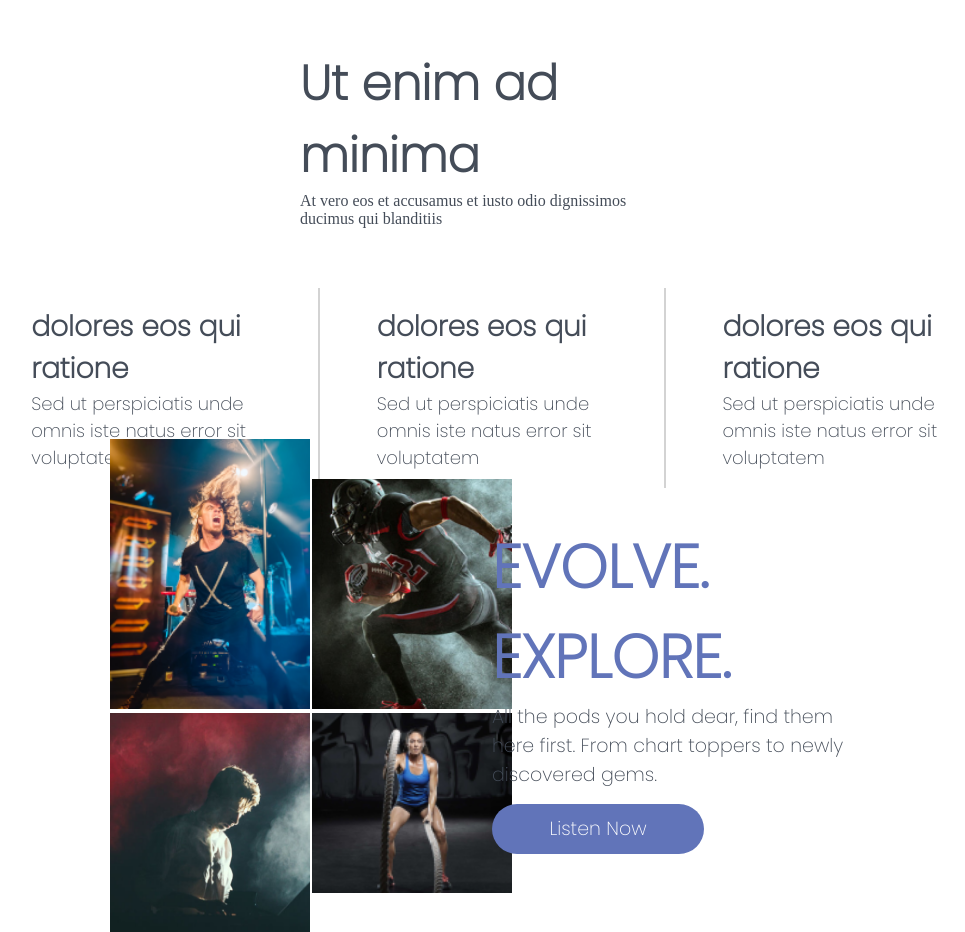
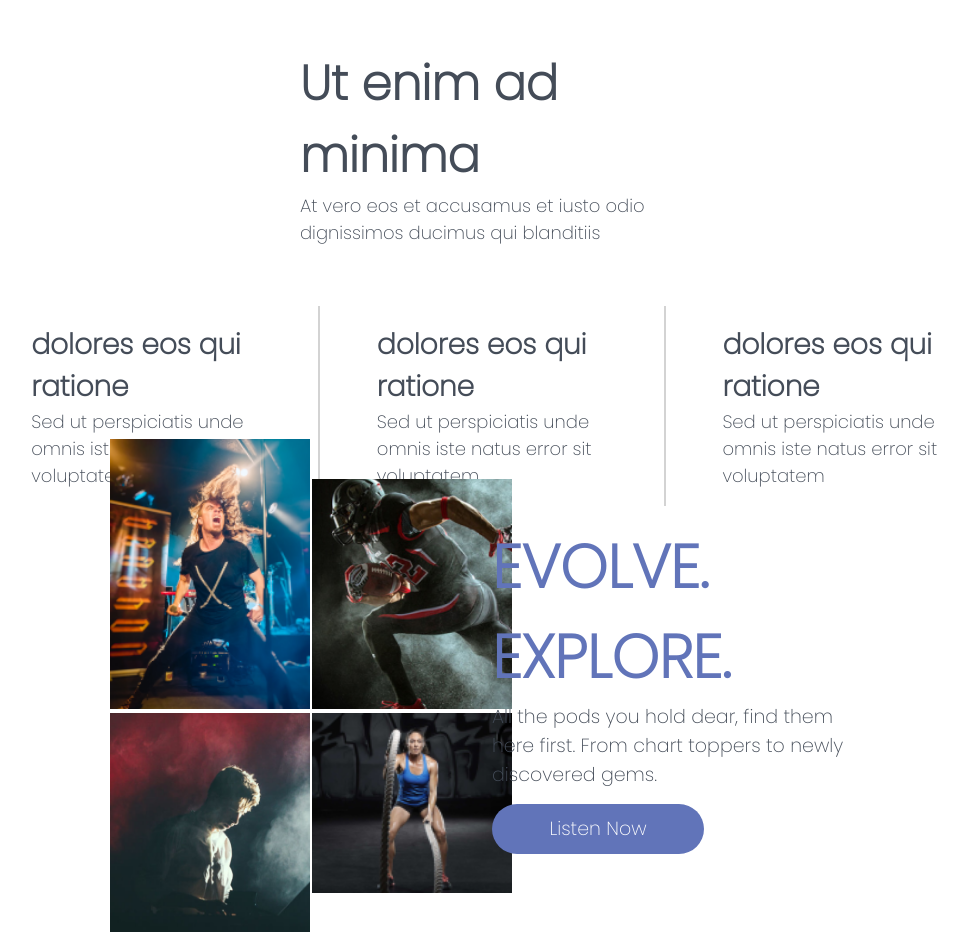
Before and after one commit to Swayamsvk/sur-sparrow-task, a PHP site: page / in a window 1280 px wide. Shown: the part 1304-2236 px from the top of the page, without its empty margins (148-1113 px from the left). Run offline with PHP 8.4, Linux system fonts and the light colour scheme.

Commit message:
modified half

```diff
--- a/css/style.css
+++ b/css/style.css
@@ -188,7 +184,7 @@
   left: -36px;
 }
 
-.box-sub-sec-two-one {
+.secondSection .box-sub-one {
   display: flex;
   flex-direction: column;
   justify-content: center;
@@ -198,23 +194,23 @@
   margin: auto;
 }
 
-.text-big-sub-sec-two-one {
+.secondSection .box-sub-one .text-big {
   font-size: 48px;
   font-weight: 700;
   font-family: "Poppins", sans-serif;
 }
 
-.text-color-sub-sec-two-one {
+.secondSection .box-sub-one .text-color {
   color: #444c58;
 }
 
-.text-small-sub-sec-two-one {
+.secondSection .box-sub-one .text-small {
   font-size: 18px;
   font-weight: 300;
   font-family: "Poppins", sans-serif;
 }
 
-.box-sub-sec-two-two {
+.secondSection .box-sub-two {
   display: flex;
   justify-content: center;
   align-items: center;
@@ -224,50 +220,54 @@
   height: 40%;
 }
 
-.firstHalf-sub-sec-two-two {
+.secondSection .box-sub-two .firstHalf {
   width: 20%;
   display: flex;
   flex-direction: column;
   justify-content: center;
 }
 
-.secondHalf-sub-sec-two-two {
+.secondSection .box-sub-two .secondHalf {
   width: 20%;
   display: flex;
   flex-direction: column;
   justify-content: center;
 }
 
-.thirdHalf-sub-sec-two-two {
+.secondSection .box-sub-two .thirdHalf {
   width: 20%;
   display: flex;
   flex-direction: column;
   justify-content: center;
 }
 
-.text-big-sub-sec-two-two {
+.text-big-commonHalf {
   font-size: 28px;
   font-weight: 600;
   font-family: "Poppins", sans-serif;
 }
 
-.text-small-sub-sec-two-two {
+.text-small-commonHalf {
   font-size: 18px;
   font-weight: 300;
   font-family: "Poppins", sans-serif;
 }
 
-.div-sub-sec-two-two {
+.divc-commonHalf {
   width: 10%;
   display: flex;
   justify-content: center;
 }
 
-.divider-sub-sec-two-two {
+.divider-commonHalf {
   height: 200px;
   width: 2px;
   background-color: #d3d3d3;
   display: inline-block;
+}
+
+.text-color-commonHalf {
+  color: #444c58;
 }
 
 .thirdSection {
--- a/index.html
+++ b/index.html
@@ -39,22 +39,22 @@
   </nav>
 
   <section class="background firstSection">
-    <div class="box-main-sec-one">
-      <div class="firstHalf-sec-one">
-        <p class="text-big-sec-one">Where words Fail,Music Speaks.</p>
+    <div class="box-main">
+      <div class="firstHalf">
+        <p class="text-big">Where words Fail,Music Speaks.</p>
       </div>
     </div>
   </section>
   <section class="secondSection">
-    <div class="box-main-sec-two">
-      <div class="firstHalf-sec-two">
-        <p class="text-big-sec-two text-color-sec-two">Live Sports.</p>
-        <p class="text-big-sec-two text-color-sec-two">Music.</p>
-        <p class="text-big-sec-two text-color-sec-two">News.</p>
-        <p class="text-big-sec-two text-color-sec-two">Podcasts.</p>
+    <div class="box-main">
+      <div class="firstHalf">
+        <p class="text-big text-color">Live Sports.</p>
+        <p class="text-big text-color">Music.</p>
+        <p class="text-big text-color">News.</p>
+        <p class="text-big text-color">Podcasts.</p>
 
       </div>
-      <div class="secondHalf-sec-two">
+      <div class="secondHalf">
 
         <div class="timeline">
           <div class="outer">
@@ -86,32 +86,32 @@
         </div>
       </div>
     </div>
-    <div class="box-sub-sec-two-one">
-      <p class="text-big-sub-sec-two-one text-color-sub-sec-two-one">Ut enim ad minima</p>
-      <p class="text-small-sub-sec text-color-sub-sec-two-one">At vero eos et accusamus et iusto odio dignissimos
+    <div class="box-sub-one">
+      <p class="text-big text-color">Ut enim ad minima</p>
+      <p class="text-small text-color">At vero eos et accusamus et iusto odio dignissimos
         ducimus qui blanditiis</p>
     </div>
-    <div class="box-sub-sec-two-two">
-      <div class="firstHalf-sub-sec-two-two">
-        <p class="text-big-sub-sec-two-two text-color-sub-sec-two-one">dolores eos qui ratione</p>
-        <p class="text-small-sub-sec-two-two text-color-sub-sec-two-one">Sed ut perspiciatis unde omnis iste natus error
+    <div class="box-sub-two">
+      <div class="firstHalf">
+        <p class="text-big-commonHalf text-color-commonHalf">dolores eos qui ratione</p>
+        <p class="text-small-commonHalf text-color-commonHalf">Sed ut perspiciatis unde omnis iste natus error
           sit voluptatem</p>
       </div>
-      <div class="div-sub-sec-two-two">
-        <span class="divider-sub-sec-two-two"></span>
+      <div class="divc-commonHalf">
+        <span class="divider-commonHalf"></span>
       </div>
 
-      <div class="secondHalf-sub-sec-two-two">
-        <p class="text-big-sub-sec-two-two text-color-sub-sec-two-one">dolores eos qui ratione</p>
-        <p class="text-small-sub-sec-two-two text-color-sub-sec-two-one">Sed ut perspiciatis unde omnis iste natus error
+      <div class="secondHalf">
+        <p class="text-big-commonHalf text-color-commonHalf">dolores eos qui ratione</p>
+        <p class="text-small-commonHalf text-color-commonHalf">Sed ut perspiciatis unde omnis iste natus error
           sit voluptatem</p>
       </div>
-      <div class="div-sub-sec-two-two">
-        <span class="divider-sub-sec-two-two"></span>
+      <div class="divc-commonHalf">
+        <span class="divider-commonHalf"></span>
       </div>
-      <div class="thirdHalf-sub-sec-two-two">
-        <p class="text-big-sub-sec-two-two text-color-sub-sec-two-one">dolores eos qui ratione</p>
-        <p class="text-small-sub-sec-two-two text-color-sub-sec-two-one">Sed ut perspiciatis unde omnis iste natus error
+      <div class="thirdHalf">
+        <p class="text-big-commonHalf text-color-commonHalf">dolores eos qui ratione</p>
+        <p class="text-small-commonHalf text-color-commonHalf">Sed ut perspiciatis unde omnis iste natus error
           sit voluptatem</p>
       </div>
     </div>
```
Also changed, not shown: other parts of css/style.css (+18 -22 lines).
